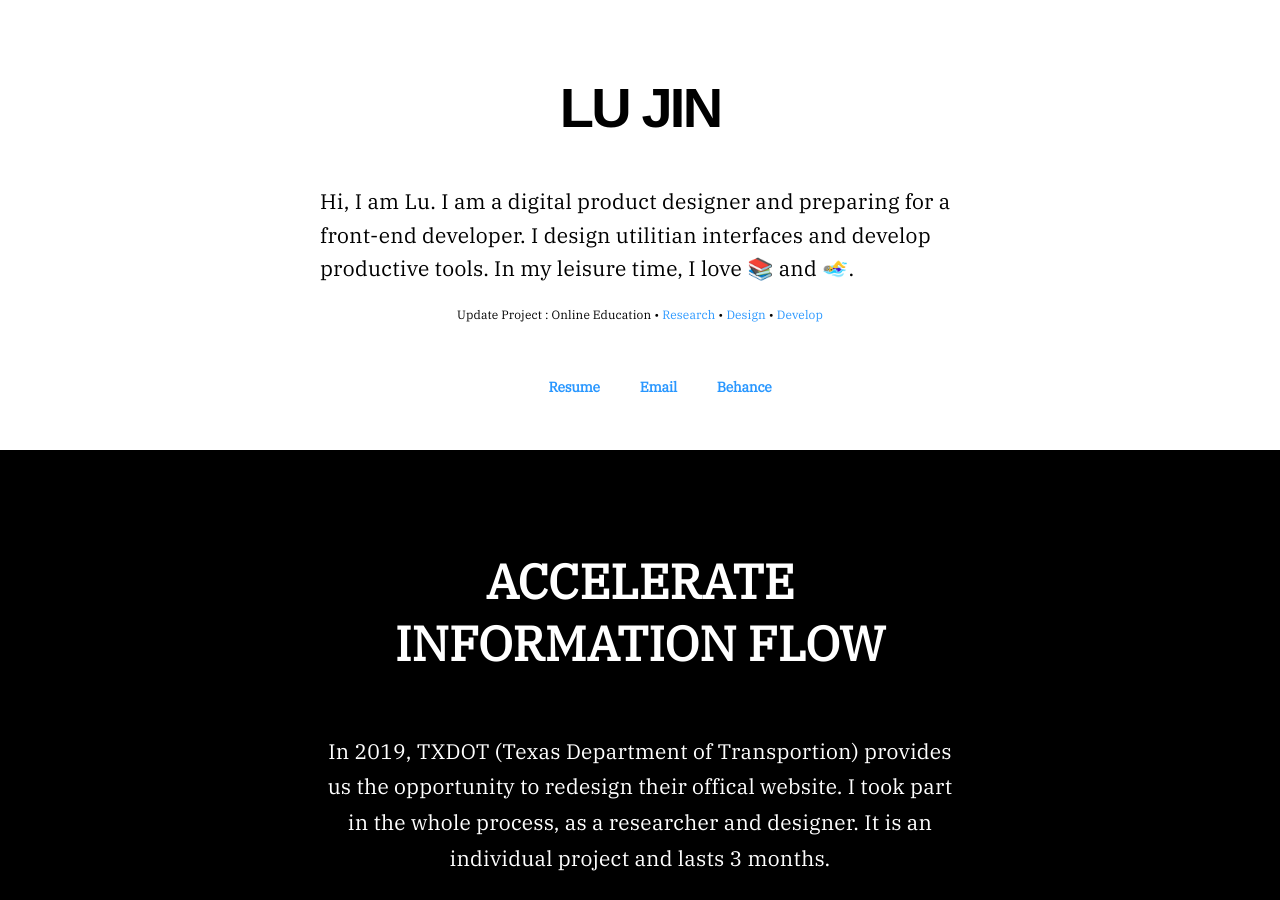
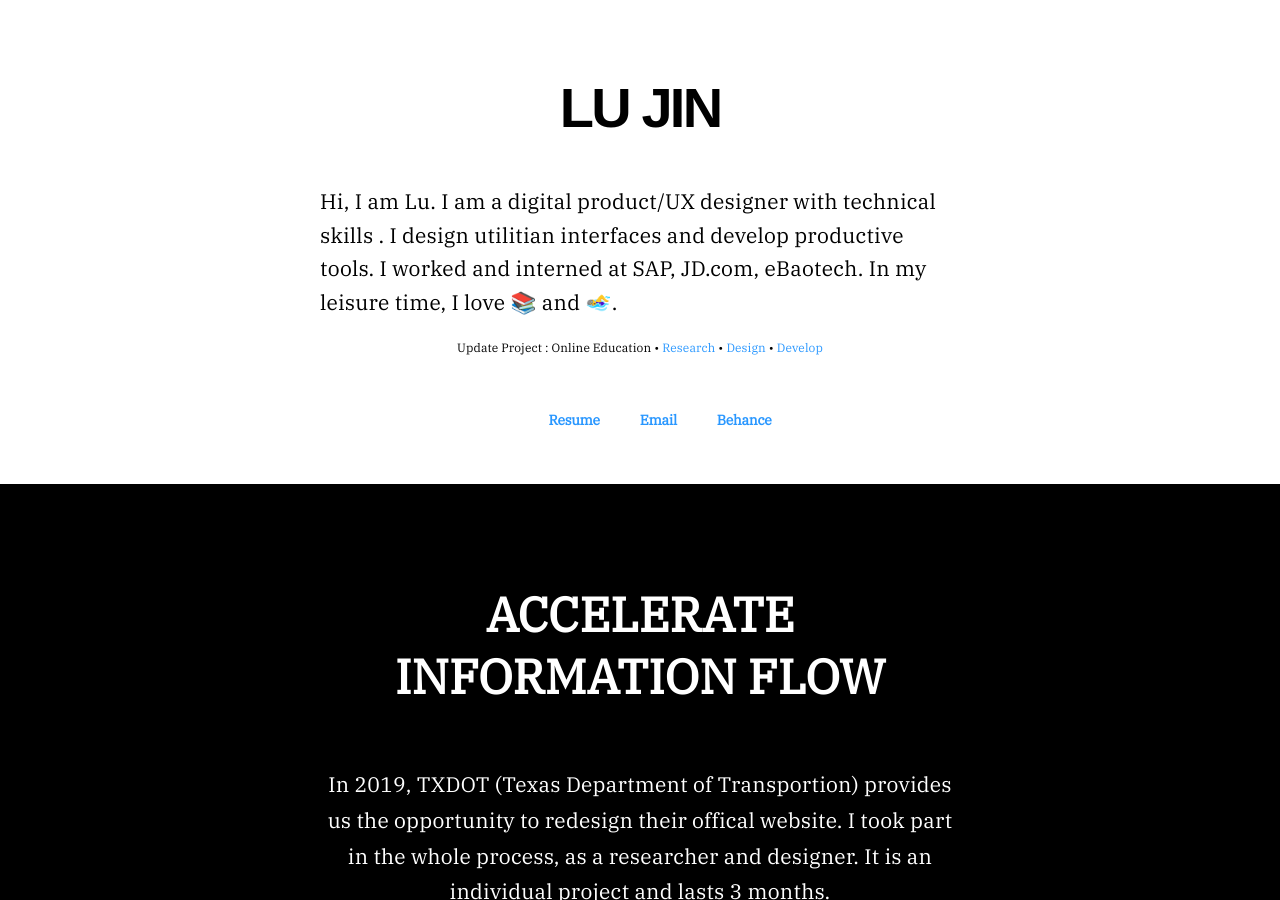
Before and after one commit to beforux/ShakeYourLove, a Jekyll site: the page index.html, which Jekyll copies as it is, in a window 1280 px wide and 900 px high. Built offline with Jekyll 4.4.1, drawn with Linux system fonts in a browser that asks for light colours.

Commit message:
Update index.html

```diff
--- a/index.html
+++ b/index.html
@@ -9,7 +9,7 @@
 <body>
 	<header>
 		<h1 class="name">LU JIN</h1>
-		<p class="intro">Hi, I am Lu. I am a digital product designer and preparing for a front-end developer. I design utilitian interfaces and develop productive tools. In my leisure time, I love 📚 and 🏊‍♀️.</p>
+		<p class="intro">Hi, I am Lu. I am a digital product/UX designer with technical skills . I design utilitian interfaces and develop productive tools. I worked and interned at SAP, JD.com, eBaotech. In my leisure time, I love 📚 and 🏊‍♀️.</p>
 		<p class="update"><span>Update Project <span> : <span>  Online Education <span>  &#x2022;  <span><a href="https://docs.google.com/document/d/1hagld0uH07sxCJDbusst9ffL0jY6IHuew36RoCJu0HY/edit?usp=sharing"> <span>Research </a> <span> &#x2022; <span> <a href="https://www.behance.net/gallery/92765427/Online-Education"> <span> Design<span> </a> <span> &#x2022;<span> <a href="https://onlineeducation-883ad.firebaseapp.com">Develop </a></p>
 	</header>
 
```
